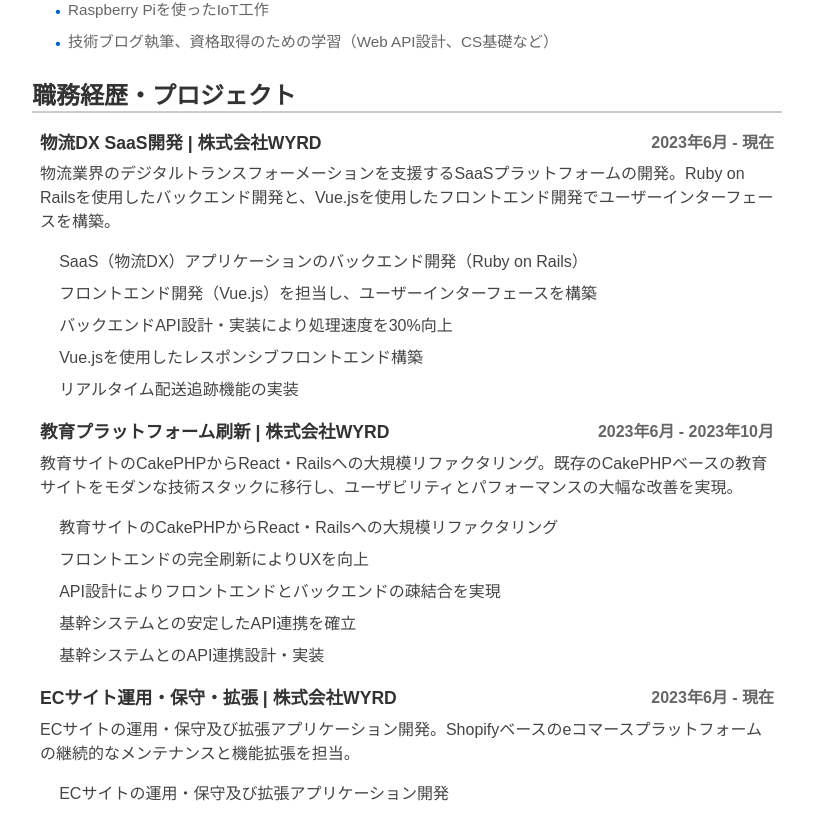
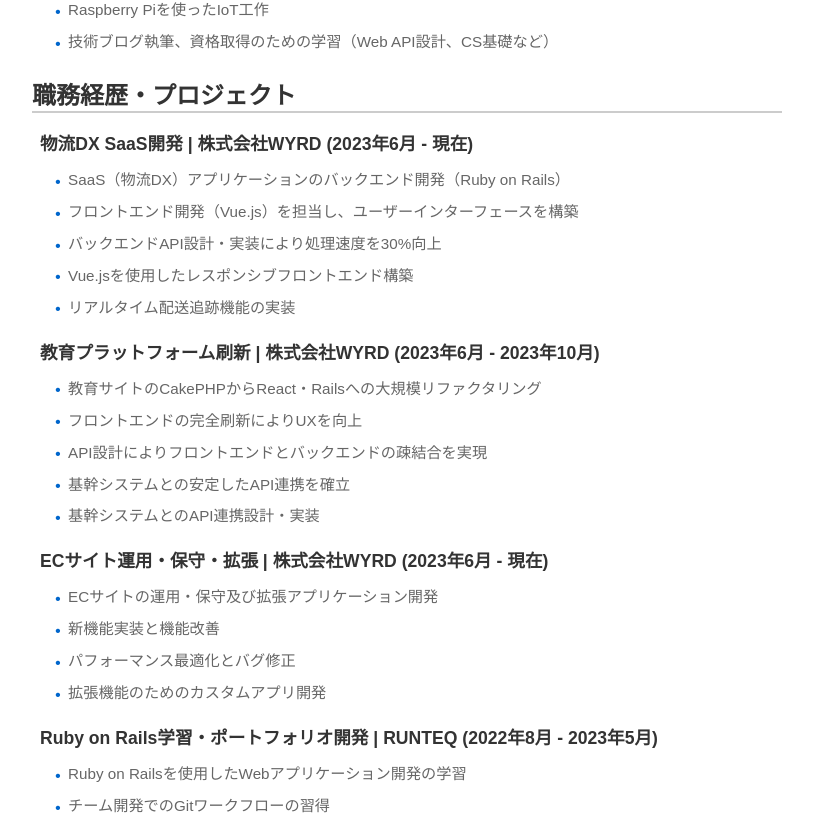
Before and after one commit to tomitahisaki/tomitahisaki.github.io, a React (Vite) app: page / in a window 1280 px wide. Shown: the part 754-1569 px from the top of the page, without its empty margins (233-1046 px from the left). Built offline with nearby package versions, Linux system fonts and the light colour scheme.

Commit message:
fix: projects

```diff
--- a/src/components/Projects.tsx
+++ b/src/components/Projects.tsx
@@ -9,31 +9,18 @@
   return (
     <section style={styles.section}>
       <h2 style={styles.sectionTitle}>{data.title}</h2>
-      <div style={styles.projectsList}>
-        {data.list.map((project, index) => (
-          <div key={index} style={styles.projectItem}>
-            <div style={styles.projectHeader}>
-              <div style={styles.projectTitle}>
-                <h3 style={styles.projectName}>{project.name}</h3>
-              </div>
-              <div style={styles.projectMeta}>
-                <span style={styles.period}>{project.period}</span>
-              </div>
-            </div>
-
-            <p style={styles.projectDescription}>
-              {project.description}
-            </p>
-
-            {project.achievements.length > 0 && (
-              <ul style={styles.achievements}>
-                {project.achievements.map((achievement, achIndex) => (
-                  <li key={achIndex} style={styles.achievementItem}>
-                    {achievement}
-                  </li>
-                ))}
-              </ul>
-            )}
+      <div style={styles.content}>
+        {data.categories.map((category, index) => (
+          <div key={index} style={styles.projectCategory}>
+            <h3 style={styles.categoryTitle}>{category.name}</h3>
+            <ul style={styles.projectsList}>
+              {category.items.map((item, itemIndex) => (
+                <li key={itemIndex} style={styles.projectItem}>
+                  <span style={styles.bullet}>•</span>
+                  {item}
+                </li>
+              ))}
+            </ul>
           </div>
         ))}
       </div>
@@ -43,59 +30,44 @@
 
 const styles = {
   section: {
+    marginTop: '1em',
   },
   sectionTitle: {
     fontSize: '1.5em',
     fontWeight: 'bold',
     color: '#333',
   },
-  projectsList: {
+  content: {
     margin: '0.5em',
   },
+  projectCategory: {
+  },
+  categoryTitle: {
+    fontSize: '1.1em',
+    fontWeight: 'bold',
+    marginBottom: '0.8em',
+    color: '#333',
+  },
+  projectsList: {
+    listStyle: 'none',
+    padding: '0',
+    margin: '0',
+  },
   projectItem: {
-    marginTop: '1em'
-  },
-  projectHeader: {
+    marginBottom: '0.5em',
+    paddingLeft: '1em',
+    position: 'relative' as const,
+    color: '#666',
+    fontSize: '0.95em',
+    lineHeight: '1.5',
     display: 'flex',
-    justifyContent: 'space-between',
     alignItems: 'flex-start',
-    flexWrap: 'wrap' as const,
     gap: '0.5em',
   },
-  projectTitle: {
-    flex: '1',
-  },
-  projectName: {
-    fontSize: '1.1em',
+  bullet: {
+    color: '#0066cc',
     fontWeight: 'bold',
-    margin: '0 0 0.5em 0',
-    color: '#333',
-  },
-  projectMeta: {
-    display: 'flex',
-    flexDirection: 'column' as const,
-    alignItems: 'flex-end',
-    gap: '0.2em',
-  },
-  period: {
-    fontSize: '1em',
-    fontWeight: 'bold',
-    color: '#666',
-  },
-  projectDescription: {
-    fontSize: '1em',
-    lineHeight: '1.5',
-    color: '#444',
-    marginBottom: '1em',
-    margin: '0 0 1em 0',
-  },
-  achievements: {
-    margin: '0',
-    paddingLeft: '1.2em',
-  },
-  achievementItem: {
-    marginBottom: '0.5em',
-    lineHeight: '1.5',
-    color: '#444',
+    marginTop: '0.1em',
+    flexShrink: 0,
   },
 };
--- a/src/locales/en.ts
+++ b/src/locales/en.ts
@@ -36,14 +36,10 @@
   },
   projects: {
     title: "Work Experience & Projects",
-    list: [
+    categories: [
       {
-        name: "Logistics DX SaaS Development | WYRD Inc.",
-        period: "June 2023 - Present",
-        company: "WYRD Inc.",
-        position: "Full Stack Developer",
-        description: "Development of a SaaS platform supporting digital transformation in the logistics industry. Responsible for backend development using Ruby on Rails and frontend development using Vue.js to build user interfaces.",
-        achievements: [
+        name: "Logistics DX SaaS Development | WYRD Inc. (June 2023 - Present)",
+        items: [
           "Backend development for SaaS (Logistics DX) applications using Ruby on Rails",
           "Frontend development using Vue.js to build user interfaces",
           "Improved processing speed by 30% through backend API design and implementation",
@@ -52,12 +48,8 @@
         ]
       },
       {
-        name: "Educational Platform Renovation | WYRD Inc.",
-        period: "June 2023 - October 2023",
-        company: "WYRD Inc.",
-        position: "Full Stack Developer",
-        description: "Large-scale refactoring of education site from CakePHP to React & Rails. Migrated existing CakePHP-based education site to modern technology stack and achieved significant improvements in usability and performance.",
-        achievements: [
+        name: "Educational Platform Renovation | WYRD Inc. (June 2023 - October 2023)",
+        items: [
           "Large-scale refactoring of education site from CakePHP to React & Rails",
           "Complete frontend renewal improved UX",
           "Achieved loose coupling between frontend and backend through API design",
@@ -66,12 +58,8 @@
         ]
       },
       {
-        name: "E-commerce Site Maintenance & Extension | WYRD Inc.",
-        period: "June 2023 - Present",
-        company: "WYRD Inc.",
-        position: "Full Stack Developer",
-        description: "E-commerce site operation, maintenance, and extension app development. Responsible for ongoing maintenance and feature enhancement of Shopify-based e-commerce platform.",
-        achievements: [
+        name: "E-commerce Site Maintenance & Extension | WYRD Inc. (June 2023 - Present)",
+        items: [
           "E-commerce site operation, maintenance, and extension app development",
           "Implemented new features and functionality improvements",
           "Performance optimization and bug fixes",
@@ -79,12 +67,8 @@
         ]
       },
       {
-        name: "Ruby on Rails Learning & Portfolio Development | RUNTEQ",
-        period: "August 2022 - May 2023",
-        company: "RUNTEQ",
-        position: "Programming Student",
-        description: "Comprehensive web application development learning using Ruby on Rails. Created portfolio web application using all technologies learned during the program.",
-        achievements: [
+        name: "Ruby on Rails Learning & Portfolio Development | RUNTEQ (August 2022 - May 2023)",
+        items: [
           "Learning web application development using Ruby on Rails",
           "Acquiring Git workflow skills in team development",
           "Practicing infrastructure construction and deployment using AWS",
--- a/src/locales/ja.ts
+++ b/src/locales/ja.ts
@@ -36,14 +36,10 @@
   },
   projects: {
     title: "職務経歴・プロジェクト",
-    list: [
+    categories: [
       {
-        name: "物流DX SaaS開発 | 株式会社WYRD",
-        period: "2023年6月 - 現在",
-        company: "株式会社WYRD",
-        position: "フルスタックデベロッパー",
-        description: "物流業界のデジタルトランスフォーメーションを支援するSaaSプラットフォームの開発。Ruby on Railsを使用したバックエンド開発と、Vue.jsを使用したフロントエンド開発でユーザーインターフェースを構築。",
-        achievements: [
+        name: "物流DX SaaS開発 | 株式会社WYRD (2023年6月 - 現在)",
+        items: [
           "SaaS（物流DX）アプリケーションのバックエンド開発（Ruby on Rails）",
           "フロントエンド開発（Vue.js）を担当し、ユーザーインターフェースを構築",
           "バックエンドAPI設計・実装により処理速度を30%向上",
@@ -52,12 +48,8 @@
         ]
       },
       {
-        name: "教育プラットフォーム刷新 | 株式会社WYRD",
-        period: "2023年6月 - 2023年10月",
-        company: "株式会社WYRD",
-        position: "フルスタックデベロッパー",
-        description: "教育サイトのCakePHPからReact・Railsへの大規模リファクタリング。既存のCakePHPベースの教育サイトをモダンな技術スタックに移行し、ユーザビリティとパフォーマンスの大幅な改善を実現。",
-        achievements: [
+        name: "教育プラットフォーム刷新 | 株式会社WYRD (2023年6月 - 2023年10月)",
+        items: [
           "教育サイトのCakePHPからReact・Railsへの大規模リファクタリング",
           "フロントエンドの完全刷新によりUXを向上",
           "API設計によりフロントエンドとバックエンドの疎結合を実現",
@@ -66,12 +58,8 @@
         ]
       },
       {
-        name: "ECサイト運用・保守・拡張 | 株式会社WYRD",
-        period: "2023年6月 - 現在",
-        company: "株式会社WYRD",
-        position: "フルスタックデベロッパー",
-        description: "ECサイトの運用・保守及び拡張アプリケーション開発。Shopifyベースのeコマースプラットフォームの継続的なメンテナンスと機能拡張を担当。",
-        achievements: [
+        name: "ECサイト運用・保守・拡張 | 株式会社WYRD (2023年6月 - 現在)",
+        items: [
           "ECサイトの運用・保守及び拡張アプリケーション開発",
           "新機能実装と機能改善",
           "パフォーマンス最適化とバグ修正",
@@ -79,12 +67,8 @@
         ]
       },
       {
-        name: "Ruby on Rails学習・ポートフォリオ開発 | RUNTEQ",
-        period: "2022年8月 - 2023年5月",
-        company: "RUNTEQ",
-        position: "プログラミング学習生",
-        description: "Ruby on Railsを使用したWebアプリケーション開発の包括的な学習。プログラム期間中に学習した全ての技術を使用してポートフォリオWebアプリケーションを作成。",
-        achievements: [
+        name: "Ruby on Rails学習・ポートフォリオ開発 | RUNTEQ (2022年8月 - 2023年5月)",
+        items: [
           "Ruby on Railsを使用したWebアプリケーション開発の学習",
           "チーム開発でのGitワークフローの習得",
           "AWSを使用したインフラ構築・デプロイの実践",
```
Also changed, not shown: src/types/resume.ts (+2 -6 lines).
